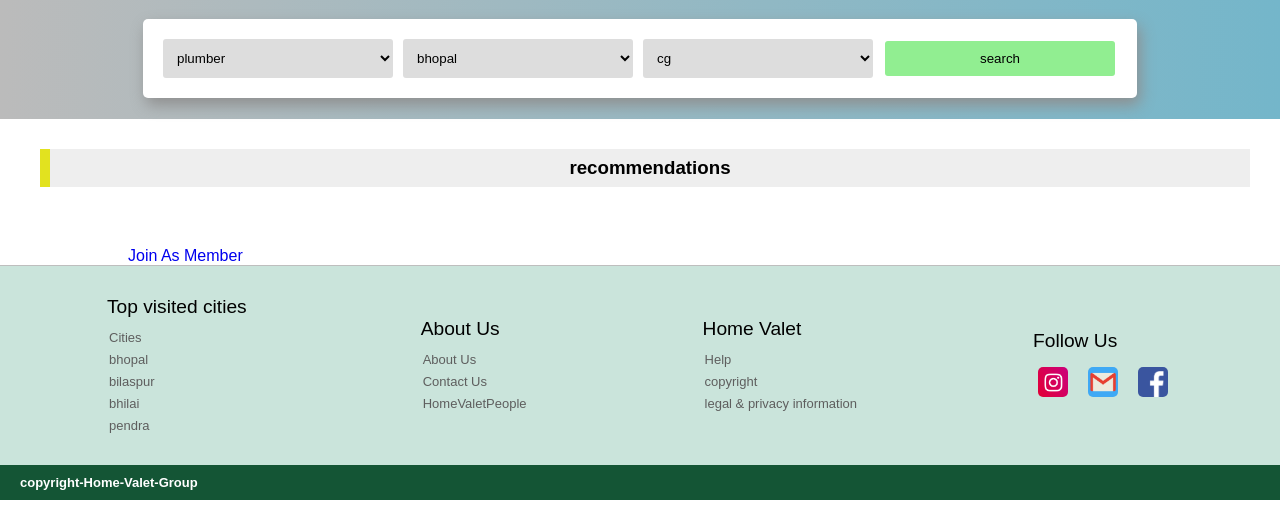
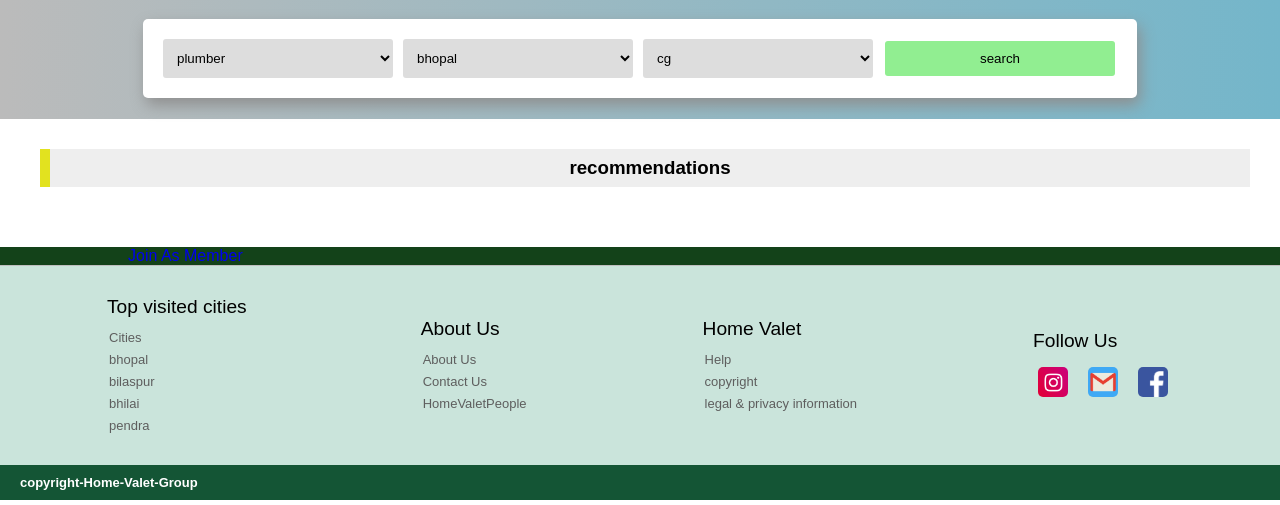
Before and after one commit to akhilesoni/homevalet, a Django app: page / in a window 1280 px wide. Shown: the part 169-674 px from the top of the page. Run offline with Django 3.2, Linux system fonts and the light colour scheme; data that the repository does not hold is empty.

Commit message:
bug fixed

```diff
--- a/app/templates/base.html
+++ b/app/templates/base.html
@@ -292,6 +292,7 @@
             .join{
                 padding-left: 10%;
                 padding-right: 10%;
+                background-color: #134219;
             }
             .join_button{
                 background-color: #134219;
```
